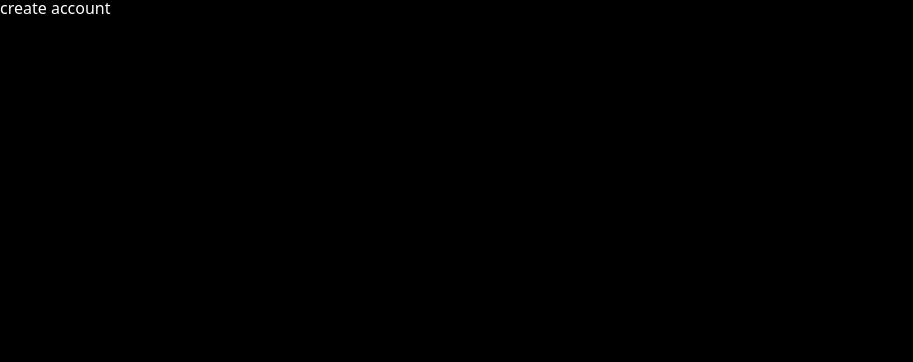
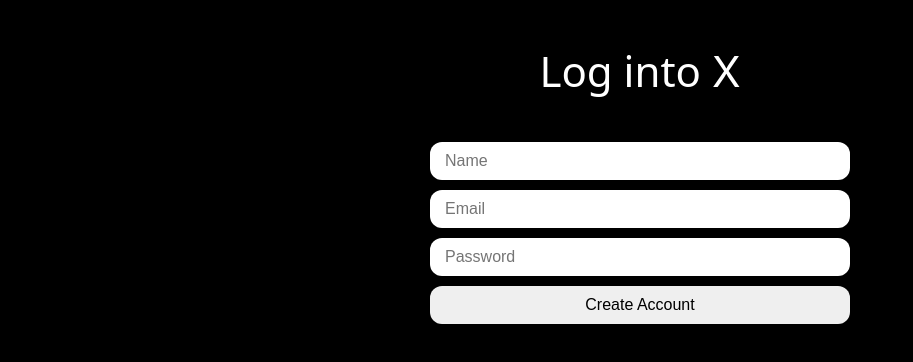
Before and after one commit to j-kyung99/nwitter-reloaded, a React (Vite) app: page /create-account in a window 1280 px wide. Shown: the top 362 px of the page, without its empty margins (0-913 px from the left). Built offline with nearby package versions, Linux system fonts and the light colour scheme.

Commit message:
#3.1 Forms and UI

```diff
--- a/src/App.tsx
+++ b/src/App.tsx
@@ -4,7 +4,7 @@
 import Profile from "./routes/profile";
 import Login from "./routes/login";
 import CreateAccount from "./routes/create-account";
-import { createGlobalStyle } from "styled-components";
+import styled, { createGlobalStyle } from "styled-components";
 import reset from "styled-reset";
 import { useEffect, useState } from "react";
 import LoadingScreen from "./components/loading-screen";
@@ -45,7 +45,12 @@
     color:white;
     font-family: system-ui, -apple-system, BlinkMacSystemFont, 'Segoe UI', Roboto, Oxygen, Ubuntu, Cantarell, 'Open Sans', 'Helvetica Neue', sans-serif
   }
+`;
 
+const Wrapper = styled.div`
+  height: 100vh;
+  display: flex;
+  justify-content: center;
 `;
 
 function App() {
@@ -61,10 +66,10 @@
     init();
   }, []);
   return (
-    <>
+    <Wrapper>
       <GlobalStyles />
       {isLoading ? <LoadingScreen /> : <RouterProvider router={router} />}
-    </>
+    </Wrapper>
   );
 }
 
--- a/src/routes/create-account.tsx
+++ b/src/routes/create-account.tsx
@@ -1,3 +1,111 @@
+import React, { useState } from "react";
+import styled from "styled-components";
+
+const Wrapper = styled.div`
+  height: 100%;
+  display: flex;
+  flex-direction: column;
+  align-items: center;
+  width: 420px;
+  padding: 50px 0px;
+`;
+
+const Title = styled.h1`
+  font-size: 42px;
+`;
+
+const Form = styled.form`
+  margin-top: 50px;
+  display: flex;
+  flex-direction: column;
+  gap: 10px;
+  width: 100%;
+`;
+
+const Input = styled.input`
+  padding: 10px 15px;
+  border-radius: 12px;
+  border: none;
+  width: 100%;
+  font-size: 16px;
+  &[type="submit"] {
+    cursor: pointer;
+    &:hover {
+      opacity: 0.8;
+    }
+  }
+`;
+
+const Error = styled.span`
+  font-weight: 600;
+  color: tomato;
+`;
+
 export default function CreateAccount() {
-  return <h1>create account</h1>;
+  const [isLoading, setLoading] = useState(false);
+  const [name, setName] = useState("");
+  const [email, setEmail] = useState("");
+  const [password, setPassword] = useState("");
+  const [error, setError] = useState("");
+  const onChange = (e: React.ChangeEvent<HTMLInputElement>) => {
+    const {
+      target: { name, value },
+    } = e;
+    if (name === "name") {
+      setName(value);
+    } else if (name === "email") {
+      setEmail(value);
+    } else if (name === "password") {
+      setPassword(value);
+    }
+  };
+  const onSubmit = (e: React.FormEvent<HTMLFormElement>) => {
+    e.preventDefault();
+    try {
+      // create an account
+      // set the name of the user
+      // redirect to the homepage
+    } catch (e) {
+      // setError
+    } finally {
+      setLoading(false);
+    }
+    console.log(name, email, password);
+  };
+  return (
+    <Wrapper>
+      <Title>Log into Ⅹ</Title>
+      <Form onSubmit={onSubmit}>
+        <Input
+          onChange={onChange}
+          name="name"
+          value={name}
+          placeholder="Name"
+          type="text"
+          required
+        />
+        <Input
+          onChange={onChange}
+          name="email"
+          value={email}
+          placeholder="Email"
+          type="email"
+          required
+        />
+        <Input
+          onChange={onChange}
+          name="password"
+          value={password}
+          placeholder="Password"
+          type="password"
+          required
+        />
+        <Input
+          type="submit"
+          value={isLoading ? "Loading..." : "Create Account"}
+        />
+      </Form>
+      {error !== "" ? <Error>{error}</Error> : null}
+    </Wrapper>
+  );
 }
```
